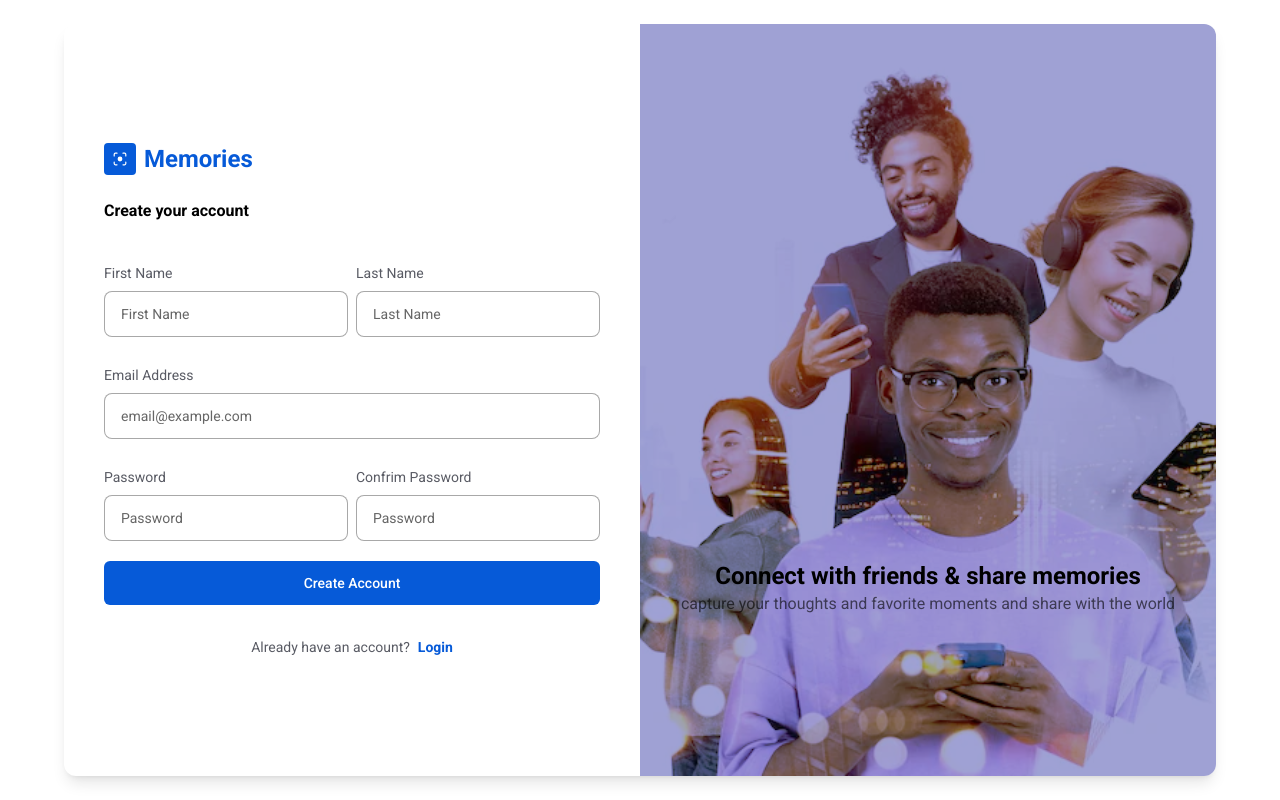
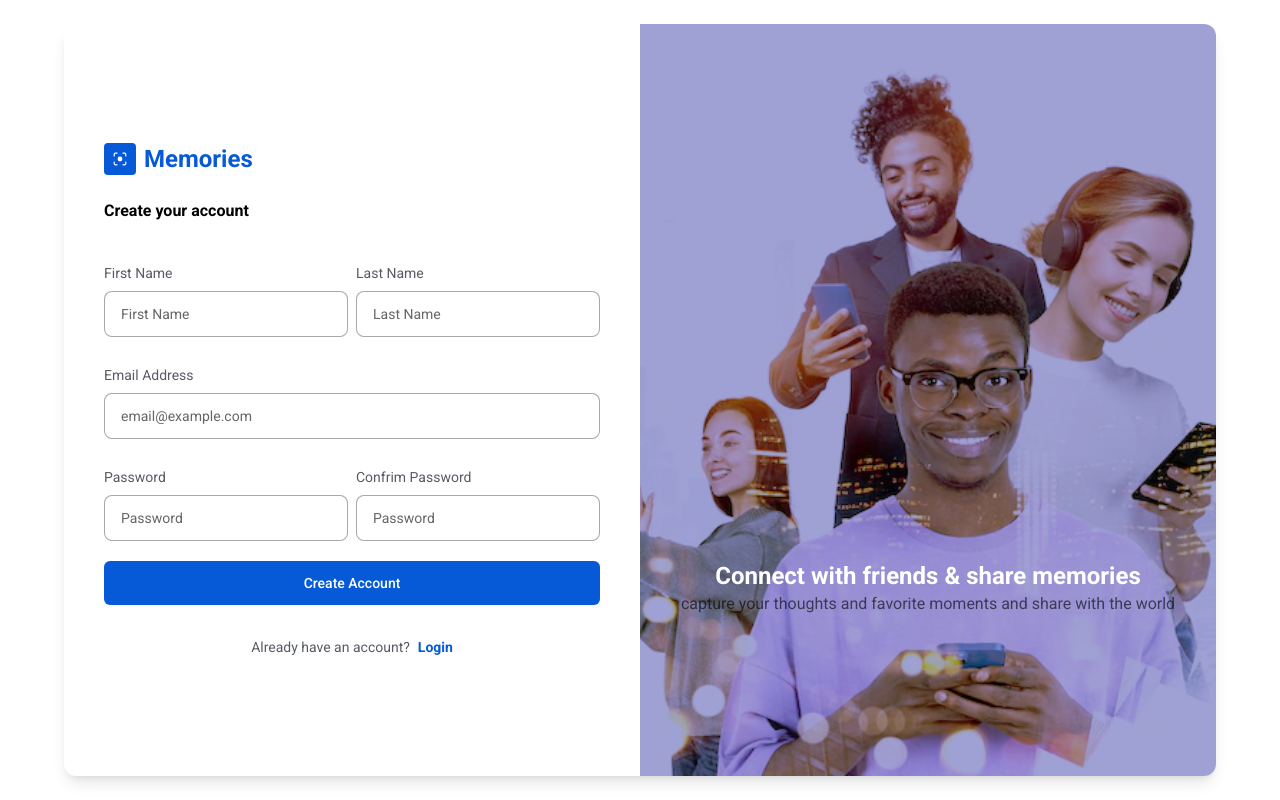
Before and after one commit to ikecod3/memories-socialApp-frontend, a React (Vite) app: page /register in a window 1280 px wide. Built offline with nearby package versions, Linux system fonts and the light colour scheme; no server answers.

Commit message:
adding extra styling

```diff
--- a/src/pages/register/Register.jsx
+++ b/src/pages/register/Register.jsx
@@ -199,7 +199,7 @@ const Register = () => {
           {/* -----------text below picture area-------------- */}
 
           <div className="mb-40 text-center z-30">
-            <p className="text-[#000] font-semibold text-2xl">
+            <p className="text-[#fff] font-semibold text-2xl">
               Connect with friends & share memories
             </p>
             <span className="text-base text-[black]/60">
```
